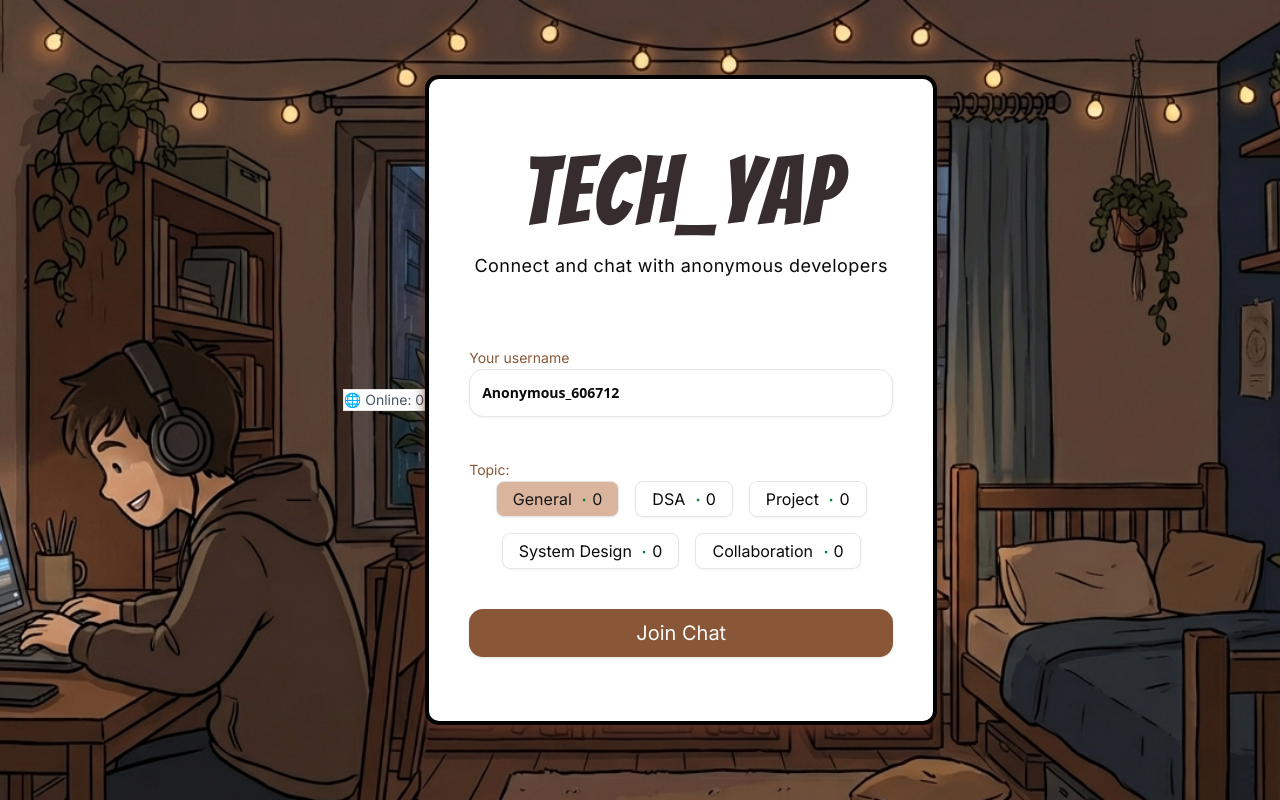
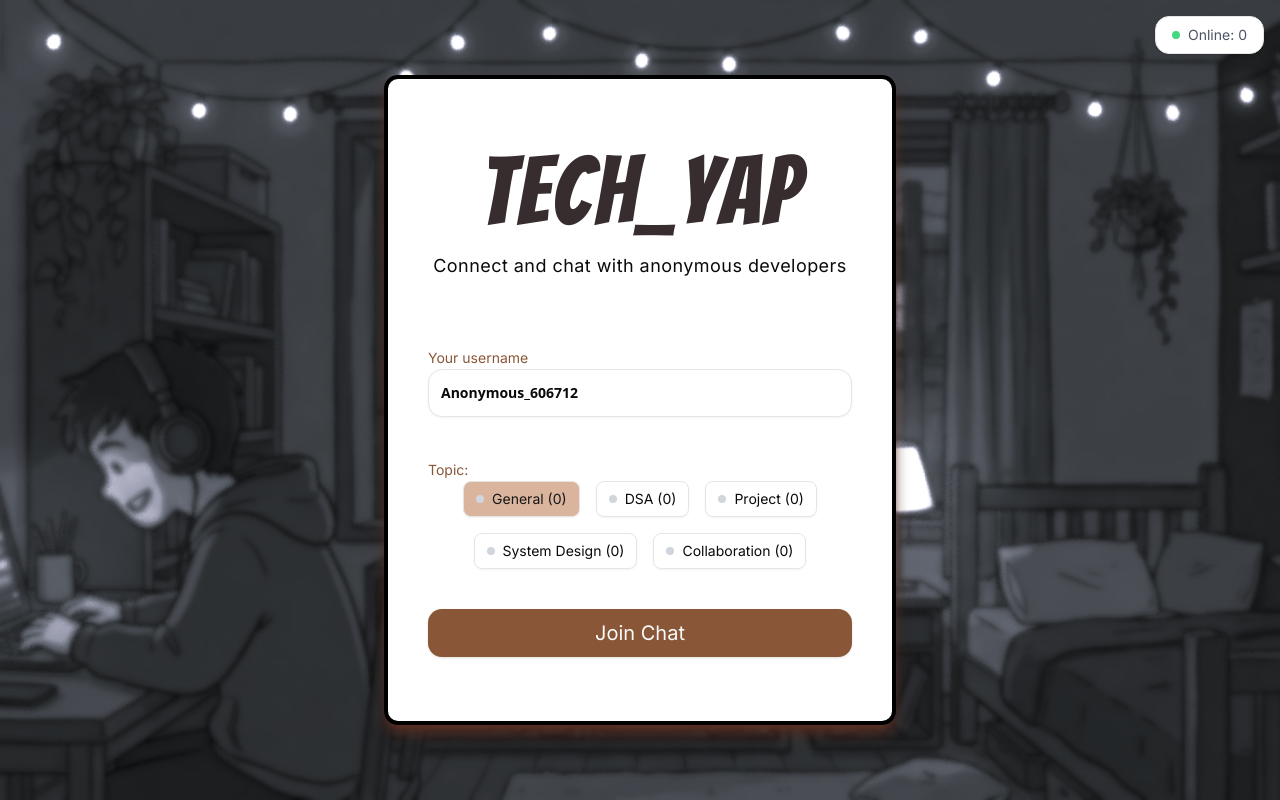
Before and after one commit to GR4V1TY123/Crypt_Talk, a React app in the folder frontend/: page / in a window 1280 px wide. Built offline with nearby package versions, Linux system fonts and the light colour scheme; no server answers; the HTML template or start-up script is replaced by a standard one; a web font is replaced by a local one.

Commit message:
add ui changes and bg

```diff
--- a/frontend/src/components/ui/tooltip.tsx
+++ b/frontend/src/components/ui/tooltip.tsx
@@ -44,7 +44,7 @@ function TooltipContent({
         data-slot="tooltip-content"
         sideOffset={sideOffset}
         className={cn(
-          "bg-normal text-black font-semibold animate-in fade-in-0 zoom-in-95 data-[state=closed]:animate-out data-[state=closed]:fade-out-0 data-[state=closed]:zoom-out-95 data-[side=bottom]:slide-in-from-top-2 data-[side=left]:slide-in-from-right-2 data-[side=right]:slide-in-from-left-2 data-[side=top]:slide-in-from-bottom-2 z-50 w-fit origin-(--radix-tooltip-content-transform-origin) rounded-md px-3 py-1.5 text-xs text-wrap",
+          "bg-normal border border-gray-400 text-black font-semibold animate-in fade-in-0 zoom-in-95 data-[state=closed]:animate-out data-[state=closed]:fade-out-0 data-[state=closed]:zoom-out-95 data-[side=bottom]:slide-in-from-top-2 data-[side=left]:slide-in-from-right-2 data-[side=right]:slide-in-from-left-2 data-[side=top]:slide-in-from-bottom-2 z-50 w-fit origin-(--radix-tooltip-content-transform-origin) rounded-md px-3 py-1.5 text-xs text-wrap",
           className
         )}
         {...props}
--- a/frontend/src/pages/Chat.tsx
+++ b/frontend/src/pages/Chat.tsx
@@ -17,15 +17,17 @@ export default function Chat() {
   const location = useLocation()
   const { username, topic } = location.state || {}
 
-  const [message, setMessage] = useState([]);
-  const [input, setInput] = useState("")
-  const [waiting, setWaiting] = useState(true);
-  const [room, setRoom] = useState({
+  const defaultRoom = {
     roomId: "",
     topic: "",
     users: [],
     created_at: ""
-  });
+  }
+  const [message, setMessage] = useState([]);
+  const [input, setInput] = useState("")
+  const [waiting, setWaiting] = useState(true);
+  const [room, setRoom] = useState(defaultRoom);
+  const [endMsg, setEndMsg] = useState("")
 
   useEffect(() => {
     socket.connect();
@@ -50,6 +52,10 @@ export default function Chat() {
       setWaiting(false);
     })
 
+    socket.on('room ended', ({ reason, by }) => {
+      setEndMsg(`${by} has disconnected. Room ended.`)
+    })
+
     const handleMessage = (newMsg: any) => {
       setMessage((prev: any) => [...prev, newMsg]);
     };
@@ -60,15 +66,23 @@ export default function Chat() {
       socket.off("message", handleMessage);
       socket.off('waiting')
       socket.off('room joined')
+      socket.off('room ended')
       socket.disconnect();
     };
   }, [])
 
   const sendMessageHandler = (e) => {
     e.preventDefault();
-    if(input.length === 0) return;
+    if (input.length === 0) return;
     socket.emit('message', input)
     setInput("")
+  }
+
+  const findNewRoom = () => {
+    socket.emit('join queue', { topic, username })
+    setMessage([])
+    setRoom(defaultRoom)
+    setEndMsg("")
   }
 
   if (waiting) {
@@ -77,20 +91,21 @@ export default function Chat() {
     </div>
   }
 
+  const otherUser = room?.users?.find((u: any) => u.name !== username)?.name || "Anonymous";
   return (
     <div>
-      <div className="min-h-screen md:bg-[url('/ty_bg2.png')] bg-cover bg-center h-screen flex items-center justify-center p-4">
+      <div className="min-h-screen md:bg-[url('/ty_bg2_bw.png')] bg-cover bg-center h-screen flex items-center justify-center p-4">
         <Card className="w-full max-w-3xl text-slate-200 bg-darkbg h-[600px] border-black flex flex-col shadow-lg rounded-2xl">
 
           {/* Header */}
           <div className=" px-6">
-            <h2 className="text-base font-semibold">{topic} Discussion with <span className='font-bold underline underline-offset-4'>{room.users[0].name === username ? room.users[1].name : room.users[0].name}</span></h2>
+            <h2 className="text-base font-semibold">{topic} Discussion with <span className='font-bold underline underline-offset-4'>{otherUser}</span></h2>
             <Accordion type="single" collapsible>
               <AccordionItem value="item-1">
                 <AccordionTrigger>Room Details</AccordionTrigger>
                 <AccordionContent>
                   <p>Room Id: {room.roomId}</p>
-                  <p>Users: {room.users[0].name}, {room.users[1].name}</p>
+                  <p>Users: {username}, {otherUser}</p>
                   <p>Created at: {room.created_at}</p>
                 </AccordionContent>
               </AccordionItem>
@@ -129,9 +144,20 @@ export default function Chat() {
                     </div>
                   </div>
                 </div>
-
               ))
             }
+            {endMsg && (
+              <div className="flex justify-center my-6">
+                <div className="px-4 py-2 md:text-sm text-xs text-white bg-red-500 rounded-full shadow-sm">
+                  {endMsg}
+                  <a onClick={findNewRoom} className='hover:cursor-pointer underline inline mx-2 text-white'>
+                    Find new Room?
+                  </a>
+                </div>
+
+              </div>)
+            }
+
           </CardContent>
 
           {/* Input */}
--- a/frontend/src/pages/Home.tsx
+++ b/frontend/src/pages/Home.tsx
@@ -91,10 +91,15 @@ export default function Home() {
   }
 
   return (
-    <div className="min-h-screen md:bg-[url('/ty_bg2.png')] bg-cover bg-center h-screen flex items-center justify-center px-4">
+    <div className="min-h-screen md:bg-[url('/ty_bg2_bw.png')] bg-cover bg-center h-screen flex items-center justify-center px-4">
       {stats && (
-        <div className="text-sm bg-white border text-gray-600 space-y-1">
-          <div>🌐 Online: {stats.activeUsers}</div>
+        <div className="fixed top-4 right-4 z-50">
+          <div className="bg-white border rounded-xl px-4 py-2 shadow text-sm text-gray-600 space-y-1">
+            <div className="flex items-center gap-2">
+              <span className="h-2 w-2 rounded-full bg-green-500 animate-pulse" />
+              <span>Online: {stats.activeUsers}</span>
+            </div>
+          </div>
         </div>
       )}
       <Card className="w-full max-w-lg border-4 border-black shadow-lg shadow-verydark">
@@ -139,7 +144,16 @@ export default function Home() {
                     <TooltipProvider>
                       <Tooltip>
                         <TooltipTrigger asChild>
-                          <span className="px-1">{t.name} <Dot fontSize={30} className="text-green-700 inline"/>{stats.queue[t.val]}</span>
+                          <div className="flex items-center gap-2 cursor-pointer">
+                            <span
+                              className={`h-2 w-2 rounded-full ${stats.queue[t.val] > 0 ? "bg-green-500 animate-pulse" : "bg-gray-300"
+                                }`}
+                            />
+
+                            <span className="text-sm">
+                              {t.name} ({stats.queue[t.val] ?? 0})
+                            </span>
+                          </div>
                         </TooltipTrigger>
                         <TooltipContent side="top">
                           <p className="max-w-xs text-sm">{t.desc}</p>
```
Also changed, not shown: frontend/public/ty_bg2_bw.png (added), 1 other file (tests, documents, lock files or other folders). Lines whose indentation alone changed are shown as unchanged.
